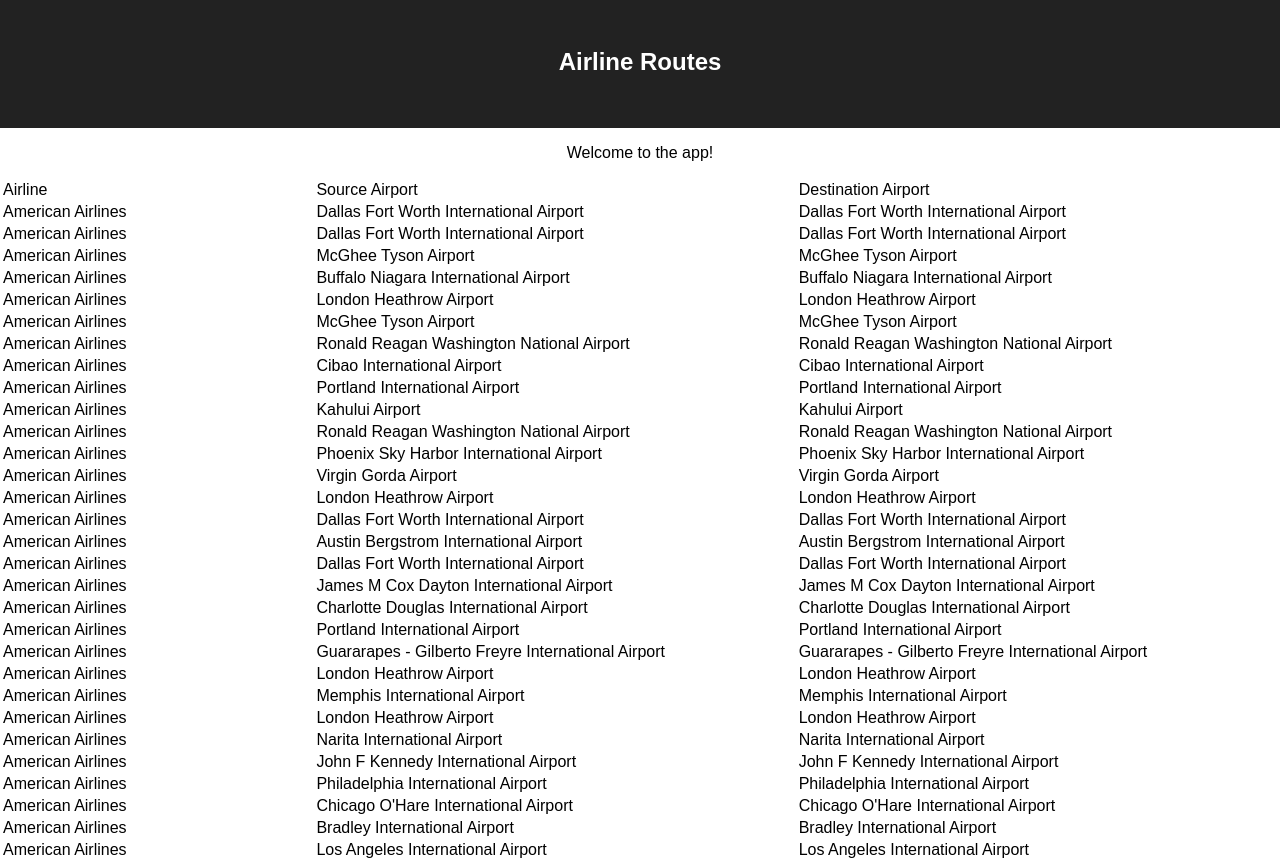
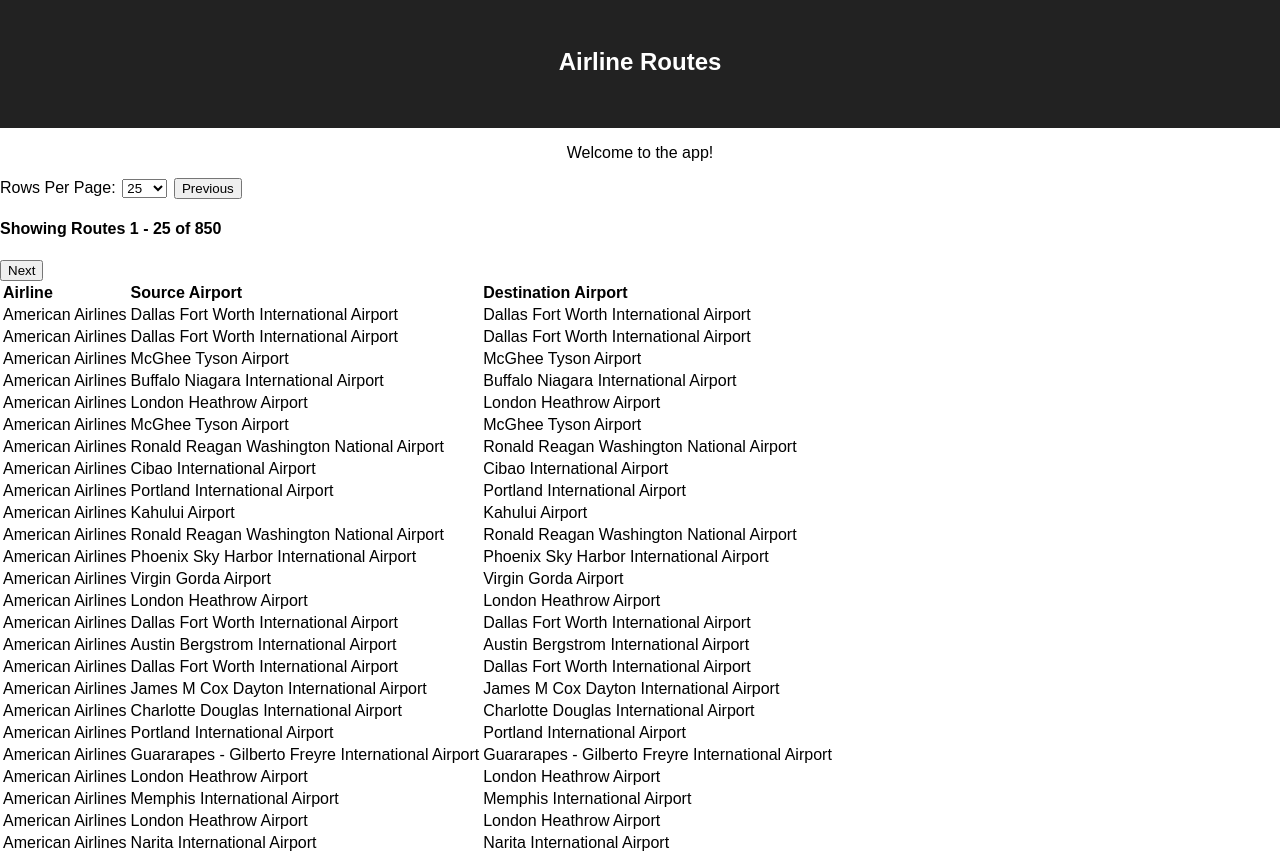
Before and after one commit to mabbason/airline-routes, a React (Create React App) app: page / in a window 1280 px wide. Shown: the top 860 px of the page. Built offline with nearby package versions, Linux system fonts and the light colour scheme.

Commit message:
Added pagination options and prev/next buttons

```diff
--- a/src/App.js
+++ b/src/App.js
@@ -1,10 +1,12 @@
-import React, { Component }  from 'react';
+import React, { useState }  from 'react';
 import Table from './components/Table'
 import './App.css';
 import data from './data'
 const { routes, getAirlineById, getAirportByCode } = data
 
 const App = () => {
+  const [ perPage, setPerPage ] = useState(25)
+
   const columns = [
     {name: 'Airline', property: 'airline'},
     {name: 'Source Airport', property: 'src'},
@@ -19,6 +21,10 @@ const App = () => {
     }
   }
 
+  const setRowsPerPage = (event) => {
+    setPerPage(Number(event.target.value))
+  }
+
   return (
   <div className="app">
     <header className="header">
@@ -29,8 +35,17 @@ const App = () => {
         Welcome to the app!
       </p>
     </section>
-    <Table className="routes-table" columns={columns} rows={routes} format={formatValue} />
-
+    <label>
+      Rows Per Page:
+      <select value={perPage} onChange={setRowsPerPage}>
+        <option value={10}>10</option>
+        <option value={25}>25</option>
+        <option value={50}>50</option>
+        <option value={100}>100</option>
+        {/* <option value="all">All</option> */}
+      </select>
+    </label>
+    <Table className="routes-table" columns={columns} rows={routes} format={formatValue} rowsPerPage={perPage}/>
   </div>
   )
 }
--- a/src/components/Table.js
+++ b/src/components/Table.js
@@ -1,18 +1,50 @@
-import React from 'react';
+import React, { useState }  from 'react';
 
-const Table = ({ className, columns, rows, format }) => {
+const Button = (props) => (
+  <button onClick={props.onClick}>
+    {props.text}
+  </button>
+)
+
+const Table = ({ className, columns, rows, format, rowsPerPage }) => {
+  const [ page, setPage ] = useState(0)
+  // let rowsPerPage = 25
+  console.log('Table', rowsPerPage)
+  let startingRow = rowsPerPage * page
+
+  const handleSetPage = (newPageNum) => {
+    if (newPageNum < 0) {
+      setPage(0)
+    } else if (newPageNum * rowsPerPage + 1 > rows.length) {
+      setPage(newPageNum - 1)
+    } else {
+      setPage(newPageNum)
+    }
+  }
+
+  const endingPage = (givenRow) => {
+    return givenRow > rows.length ? rows.length : givenRow
+  }
+
   return (
+    <>
+    <Button onClick={() => handleSetPage(page - 1)} text="Previous" />
+    <h4>Showing Routes {`${startingRow + 1} - ${endingPage(startingRow + rowsPerPage)}`} of {rows.length}</h4>
+    <Button onClick={() => handleSetPage(page + 1)} text="Next" />
+
     <table>
       <tr>
-        {columns.map(c => <td>{c.name}</td>)}
+        {columns.map(c => <td><strong>{c.name}</strong></td>)}
       </tr>
-      {rows.map(r => <tr>
+      {rows.slice(startingRow, startingRow + rowsPerPage).map((r, idx) => <tr>
+          {/* <td>{idx} </td> */}
           <td>{format('airline', r.airline)}</td>
           <td>{format('src', r.src)}</td>
           <td>{format('dest', r.src)}</td>
         </tr>)
        }
     </table>
+    </>
   )
 }
 
```
